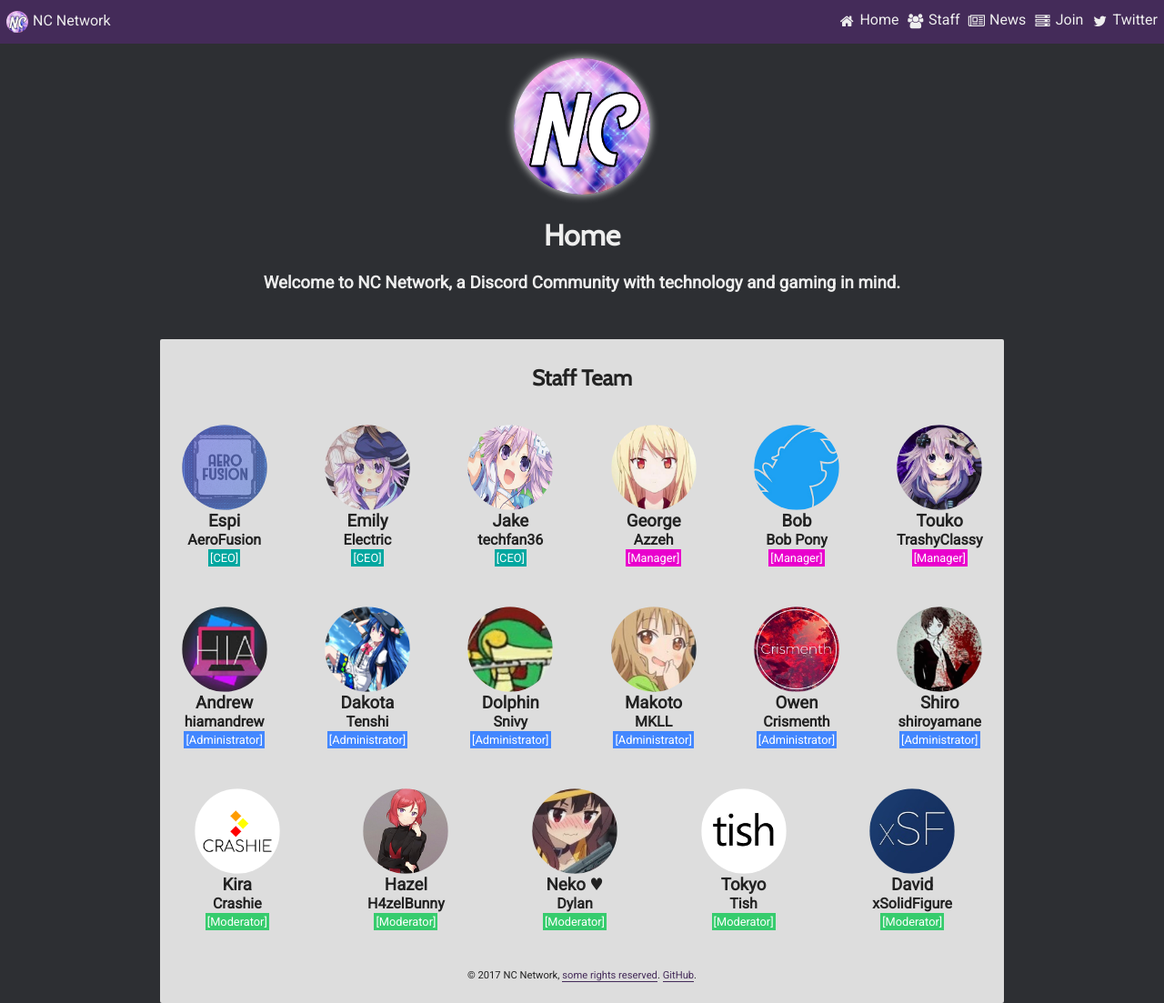
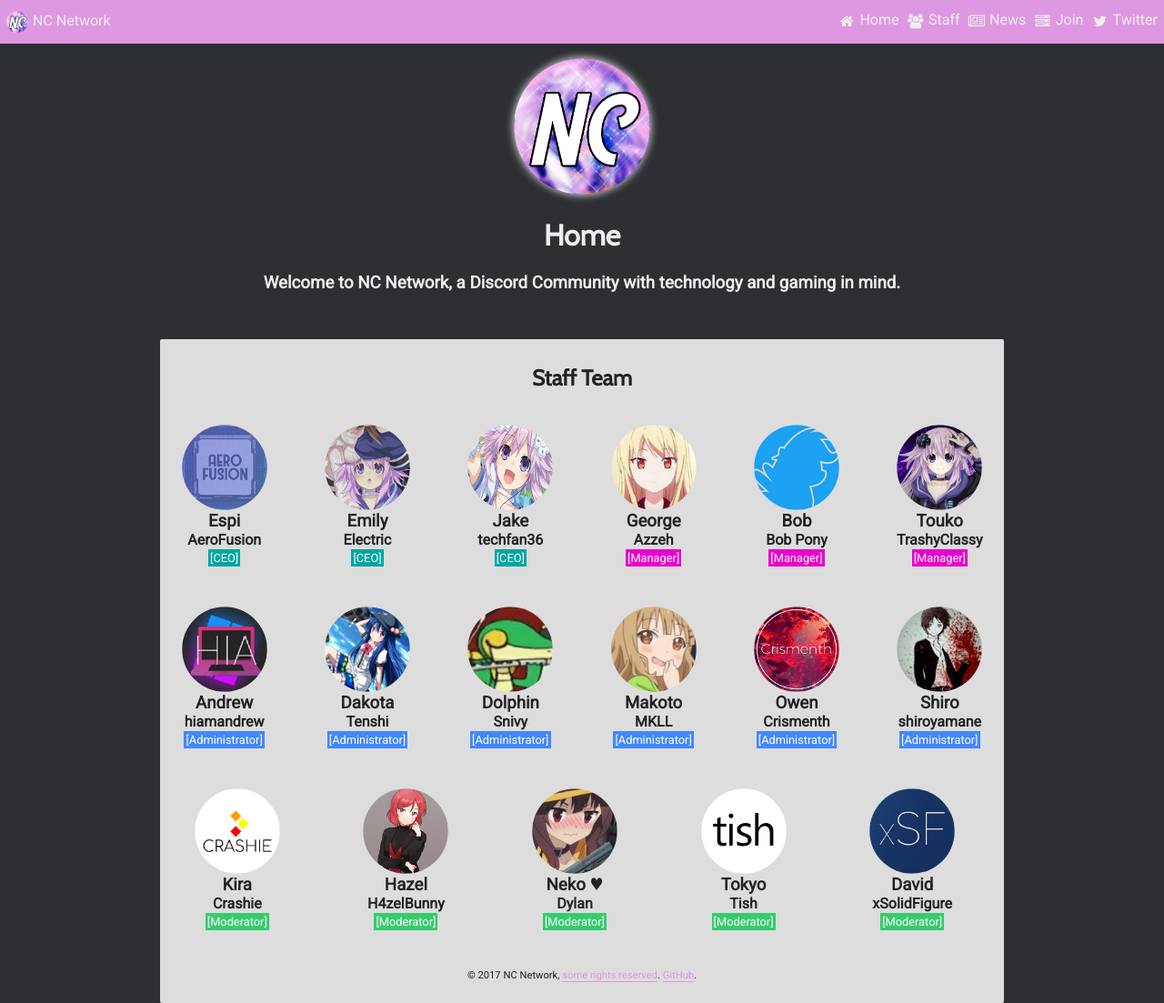
Before and after one commit to xwinbyte/NetskyWebsite, a Jekyll site: the page built from index.html, in a window 1280 px wide and 1103 px high. Shown: the whole window at 91% size. Built offline with Jekyll 4.4.1, drawn with Linux system fonts in a browser that asks for light colours.

Commit message:
Update style.scss

```diff
--- a/css/style.scss
+++ b/css/style.scss
@@ -2,7 +2,7 @@
 ---
 
 $primary: #2d2f33;
-$secondary: #442B59;
+$secondary: #DE98E1;
 
 body,
 html {
```
